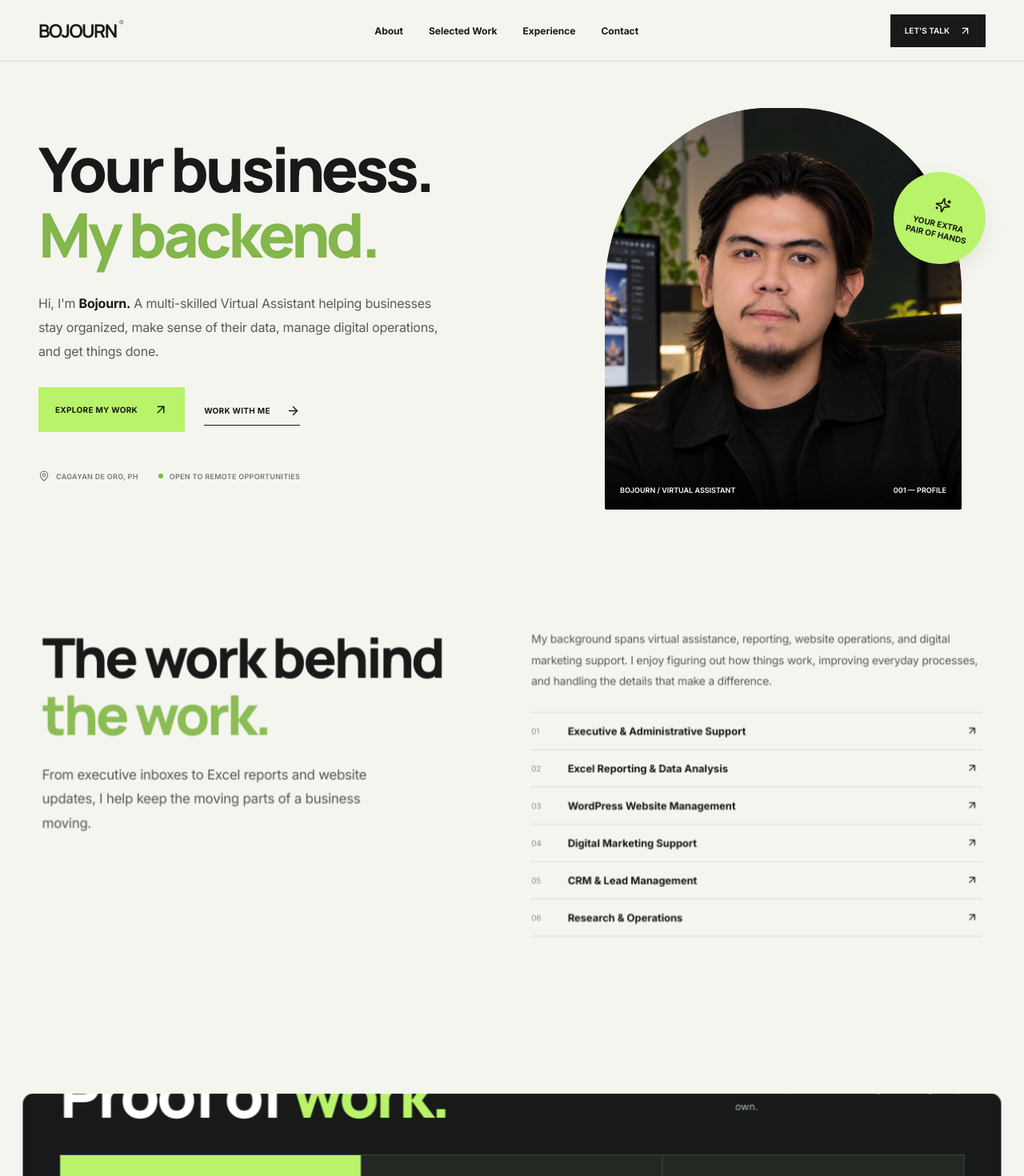
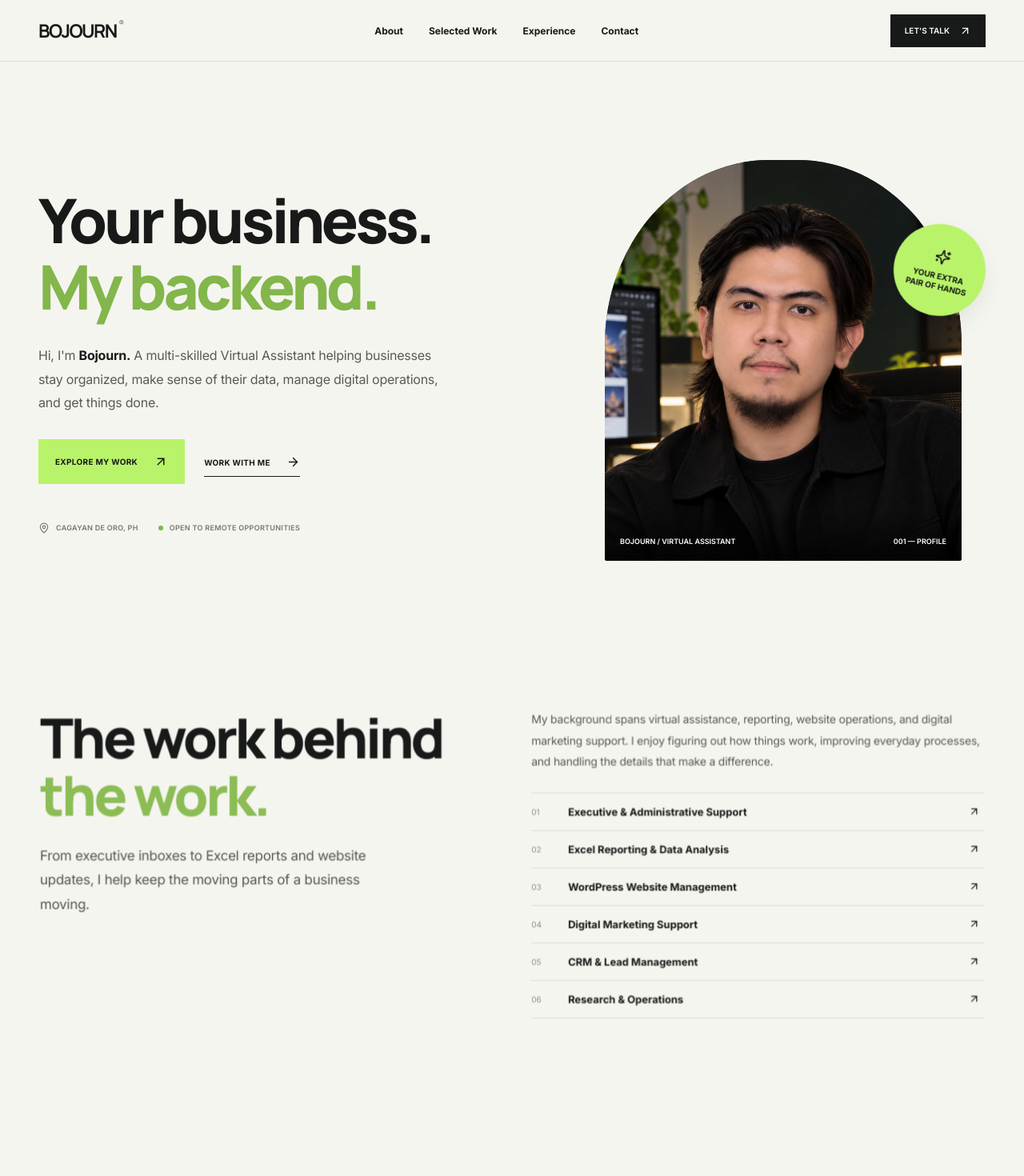
Before and after one commit to bojojojow/bojourn-portfolio, a Next.js app: page / in a window 1280 px wide. Shown: the top 1470 px of the page at 80% size. Built offline with nearby package versions, Linux system fonts and the light colour scheme.

Commit message:
Update globals.css

```diff
--- a/app/globals.css
+++ b/app/globals.css
@@ -1438,27 +1438,34 @@ img {
 .va-timeline-detail { animation: none; }
 @media (prefers-reduced-motion: reduce) { .va-project-panel, .va-timeline-detail { animation: none !important; } }
 
-/* CINEMATIC SECTION MORPH — scroll progress controls each panel. */
-.va-site { overflow-x: clip; overflow-y: visible; }
+/* SCENE-BASED SCROLL MORPH — large, full-viewport takeovers */
+.va-site { overflow: visible; }
+.va-header { position: sticky; top: 0; z-index: 100; }
+.va-hero { position: sticky; top: 76px; min-height: calc(100svh - 76px); overflow: hidden; display: flex; flex-direction: column; justify-content: center; z-index: 1; }
+.va-hero-grid { width: min(1280px, calc(100% - 96px)); }
+.va-hero-content, .va-hero-photo-wrap { animation: none !important; }
 .va-morph-section {
-  position: relative;
-  transform-origin: 50% 0%;
+  position: sticky;
+  top: 76px;
+  min-height: calc(100svh - 76px);
+  transform-origin: 50% 85%;
   will-change: transform, clip-path;
   isolation: isolate;
-  backface-visibility: hidden;
+  box-shadow: 0 -28px 100px rgba(0,0,0,.24);
 }
 .va-about { z-index: 2; background: var(--paper); }
-.va-work { z-index: 3; }
+.va-work { z-index: 3; background: var(--ink); }
 .va-experience { z-index: 4; background: var(--paper); }
-.va-contact { z-index: 5; }
-/* Panels visibly overlap the preceding section during the handoff. */
-@media (min-width: 761px) {
-  .va-morph-section { margin-top: -7vh; padding-top: max(90px, 9vh); box-shadow: 0 -28px 85px rgba(0,0,0,.13); }
-  .va-hero { padding-bottom: 9vh; }
-}
+.va-contact { z-index: 5; background: var(--lime); }
+.va-footer { position: relative; z-index: 6; }
+/* Ensure the panel can actually fill a screen before its next takeover. */
+.va-about, .va-work, .va-experience, .va-contact { padding-top: max(80px, 10vh); padding-bottom: max(90px, 12vh); }
 @media (max-width: 760px) {
-  .va-morph-section { margin-top: -12px; transform-origin: 50% 0%; }
+  .va-hero { top: 66px; min-height: calc(100svh - 66px); }
+  .va-hero-grid { width: calc(100% - 36px); }
+  .va-morph-section { top: 66px; min-height: calc(100svh - 66px); }
+  .va-about, .va-work, .va-experience, .va-contact { padding-top: 60px; padding-bottom: 75px; }
 }
 @media (prefers-reduced-motion: reduce) {
-  .va-morph-section { will-change: auto; }
+  .va-hero, .va-morph-section { position: relative; top: auto; min-height: 0; will-change: auto; }
 }
```
